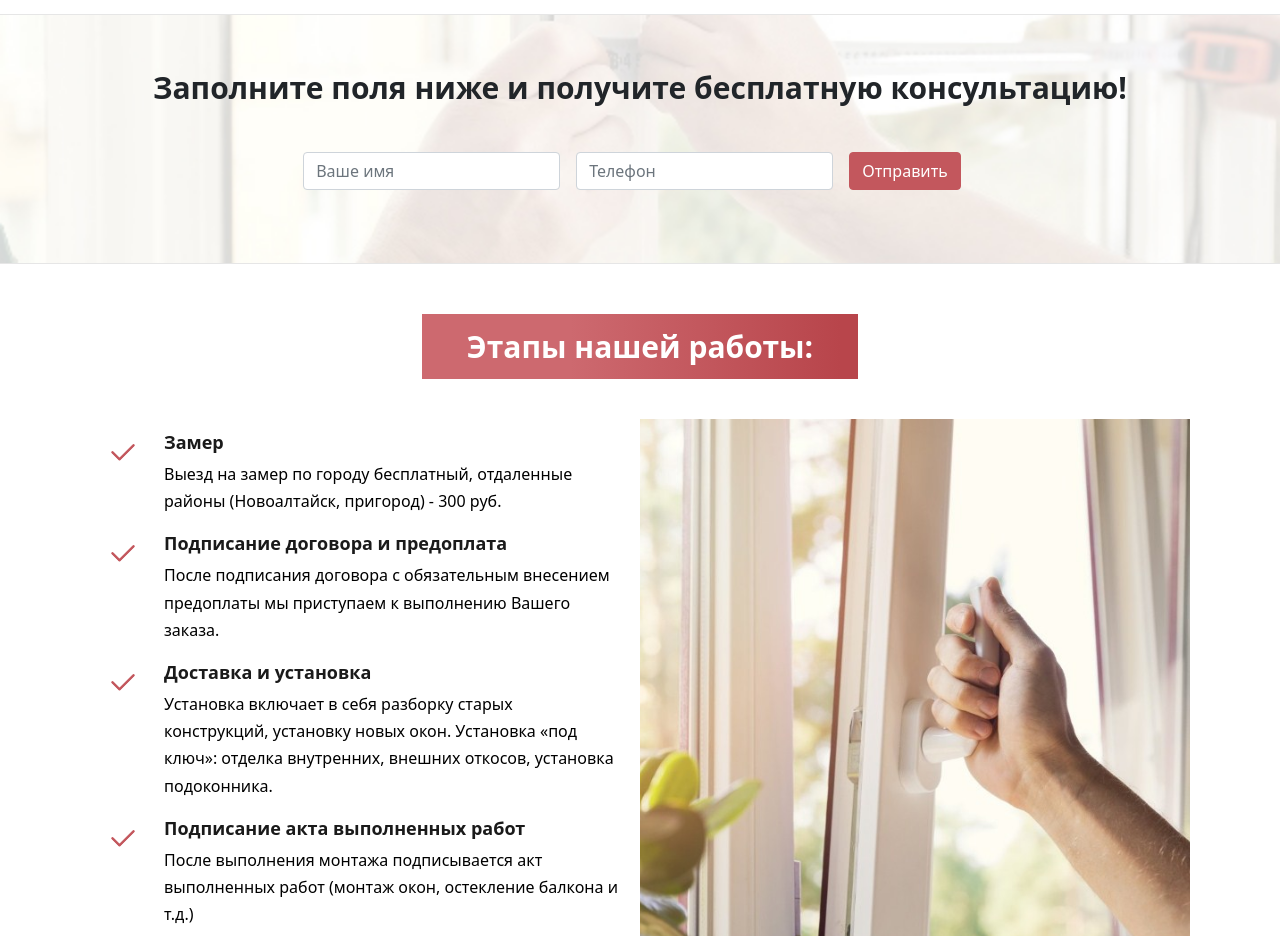
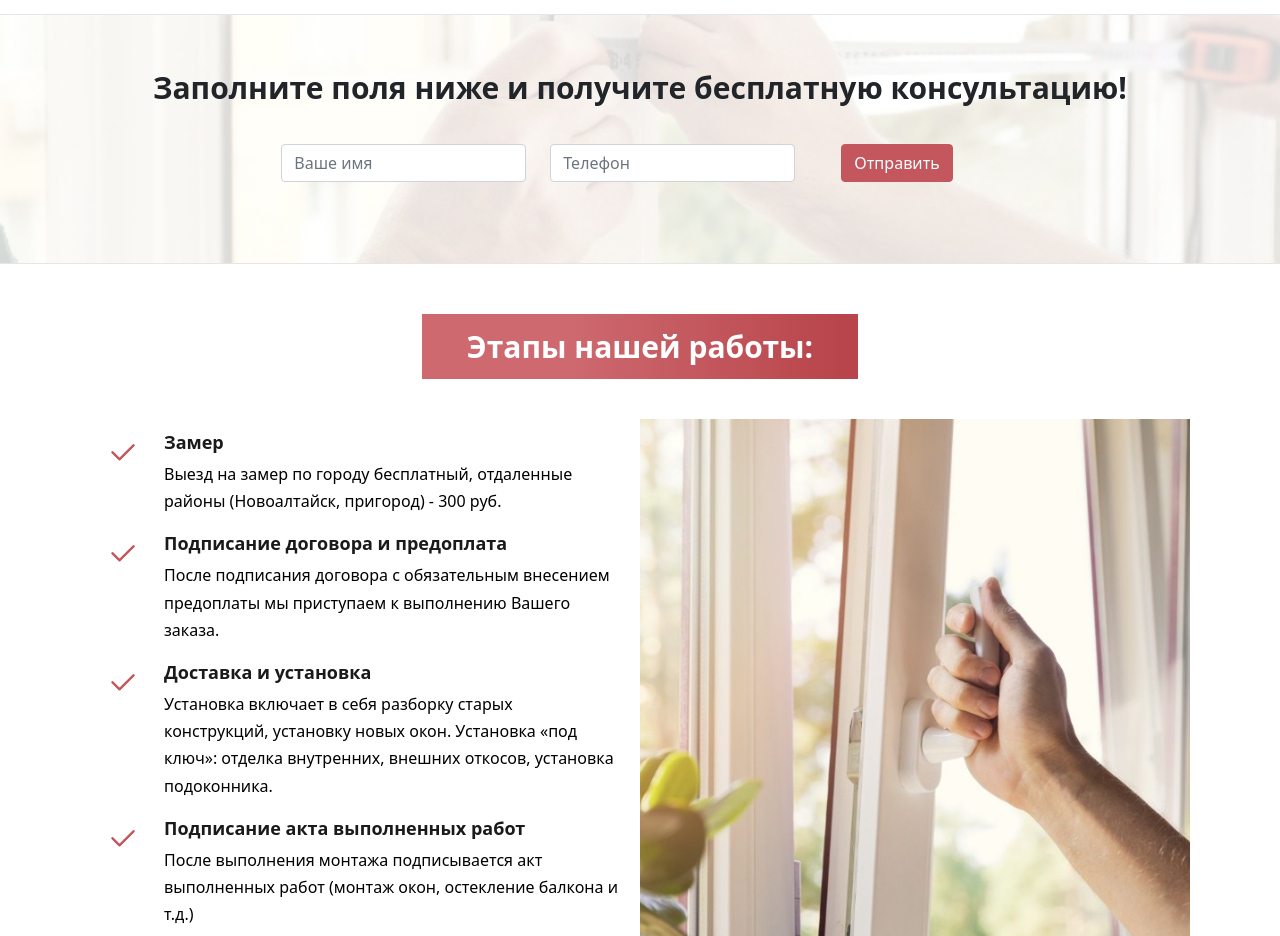
Before and after one commit to Altentaller/landing-windows-and-balconies, a website: page src/index.html in a window 1280 px wide. Shown: the part 2580-3516 px from the top of the page. Drawn offline with nearby package versions, Linux system fonts and the light colour scheme; files that its build step writes are made by us from their sources.

Commit message:
updated margins for cta

```diff
--- a/src/index.html
+++ b/src/index.html
@@ -226,15 +226,15 @@
             <div class="cta__header">Заполните поля ниже и получите бесплатную консультацию!</div>
           </div>
         </div>
-        <div class="row ">
-          <form class="row g-3 d-flex justify-content-center">
-            <div class="col-auto">
+        <div class="row">
+          <form class="row col-md-12 mt-3 d-flex justify-content-center">
+            <div class="col-md-3 col-sm-12 mt-2">
               <input type="text" class="form-control" id="name" placeholder="Ваше имя">
             </div>
-            <div class="col-auto">
+            <div class="col-md-3 col-sm-12 mt-2">
               <input type="text" class="form-control" id="tel" placeholder="Телефон">
             </div>
-            <div class="col-auto">
+            <div class="col-md-2 col-sm-12 mt-2">
               <button type="submit" class="btn btn-outline-secondary btn-outline-secondary-red mb-3">Отправить</button>
             </div>
           </form>
```
Also changed, not shown: dist/index.html.
